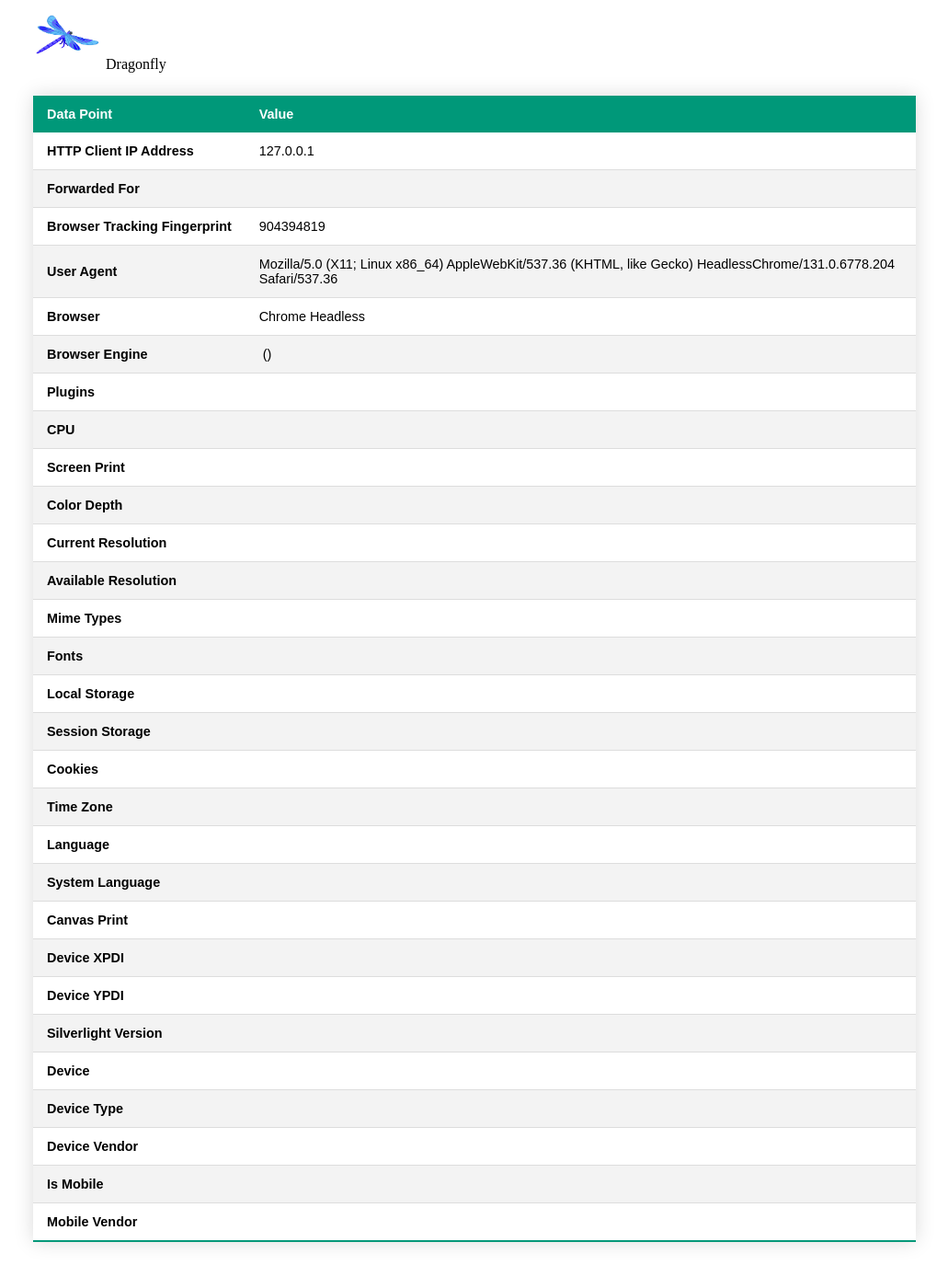
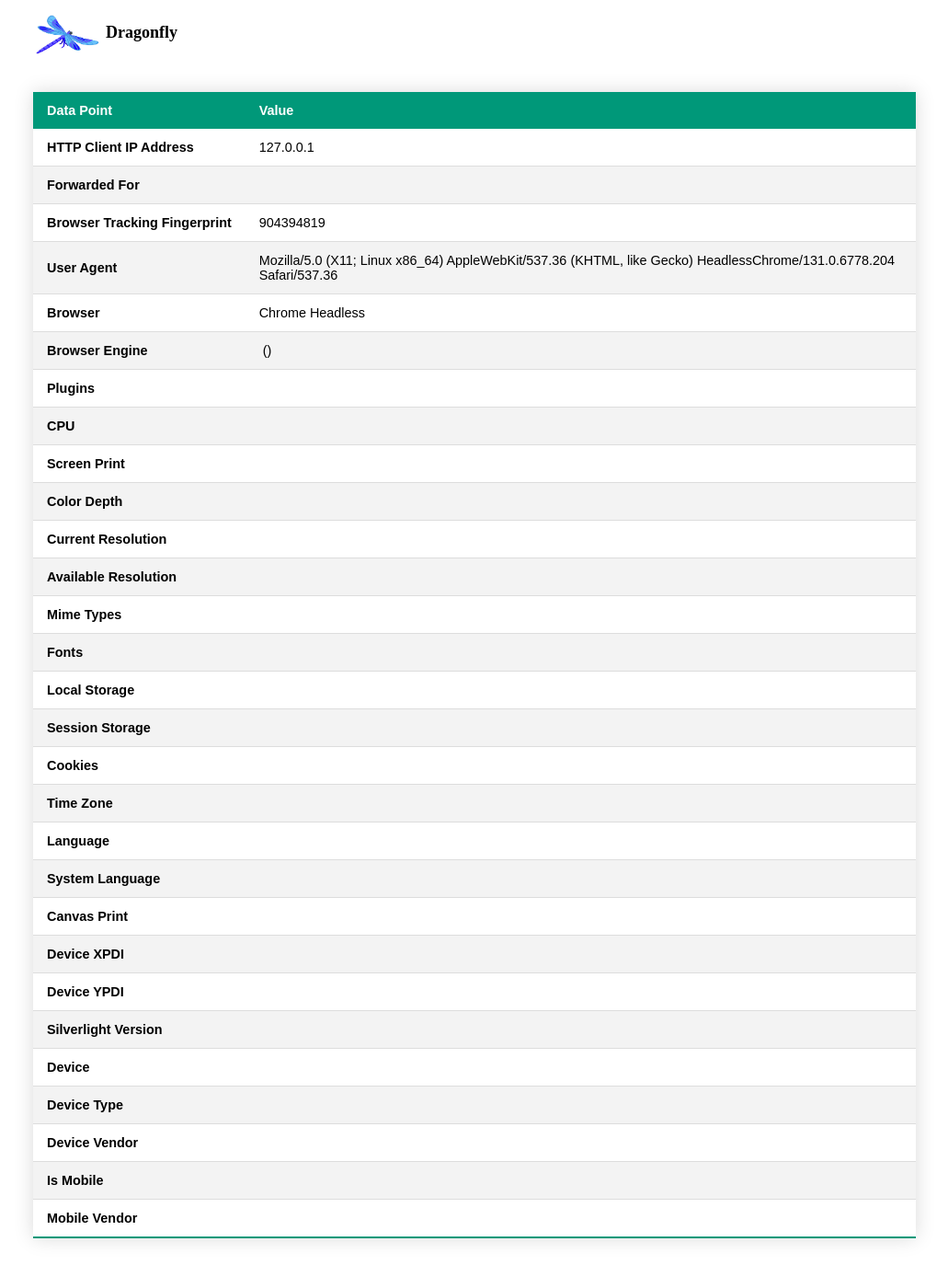
Before and after one commit to webpwnized/dragonfly, a PHP site: page / in a window 1280 px wide. Shown: the whole page at 92% size, without its empty margins (124-1155 px from the left). After the commit the page ends 1350 px from the top, so only its background shows below. Run offline with PHP 8.4, Linux system fonts and the light colour scheme.

Commit message:
0.0.5 Update application

```diff
--- a/css/styles.css
+++ b/css/styles.css
@@ -4,8 +4,14 @@
     margin: auto;
 }
 
-.img {
+.page-header img {
     vertical-align: middle;
+
+}
+
+.page-header span {
+    font-size: large;
+    font-weight: bold;
 }
 
 /* Tables */
--- a/index.php
+++ b/index.php
@@ -106,10 +106,10 @@
         </script>
     </head>
     <body class="content">
-        <p`>
+        <div class="page-header">
             <img src="images/blue-dragonfly-icon.jpg" height="75px" width="75px" />
-            Dragonfly
-        </p>
+            <span>Dragonfly</span>
+        </div>
         <table class="styled-table">
             <thead>
                 <tr>
```
